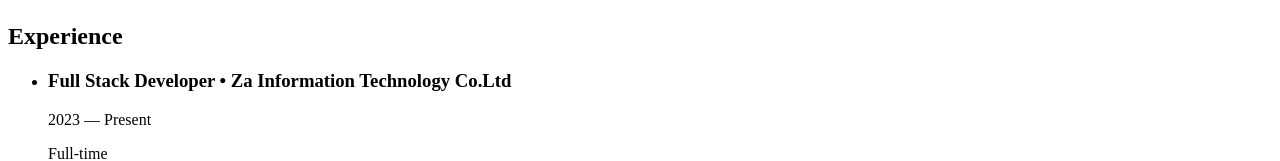
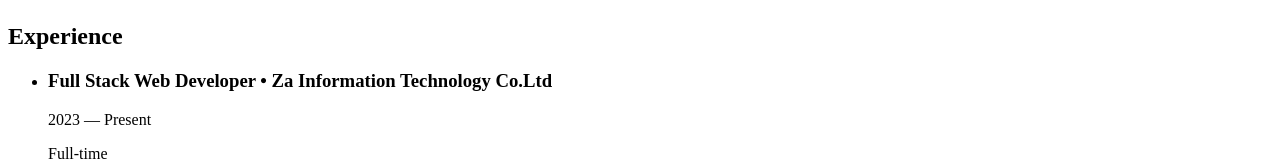
Before and after one commit to EISHWESINKYAW/nuxt-portfolio, a Nuxt app: page / in a window 1280 px wide. Shown: the part 7210-7371 px from the top of the page. Built offline with nearby package versions, Linux system fonts and the light colour scheme.

Commit message:
update exp

```diff
--- a/components/sections/ExperienceSection.vue
+++ b/components/sections/ExperienceSection.vue
@@ -6,7 +6,7 @@
         <li class="rounded-xl border border-neutral-200 dark:border-neutral-800 p-4">
           <div class="flex flex-col sm:flex-row sm:items-center sm:justify-between gap-2">
             <div>
-              <h3 class="font-semibold text-base sm:text-lg text-blue-600">Full Stack Developer • Za Information Technology Co.Ltd</h3>
+              <h3 class="font-semibold text-base sm:text-lg text-blue-600">Full Stack Web Developer • Za Information Technology Co.Ltd</h3>
               <p class="text-xs sm:text-sm text-neutral-600 dark:text-neutral-400">2023 — Present</p>
             </div>
             <span class="text-[11px] sm:text-xs rounded-full bg-blue-100 text-blue-700 px-2 py-1">Full-time</span>
```
